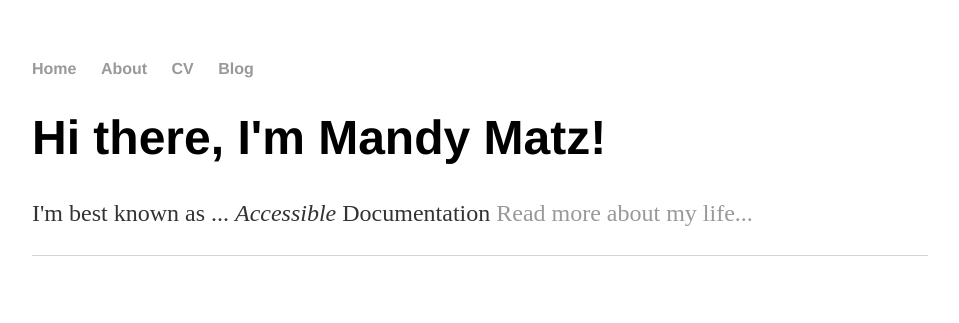
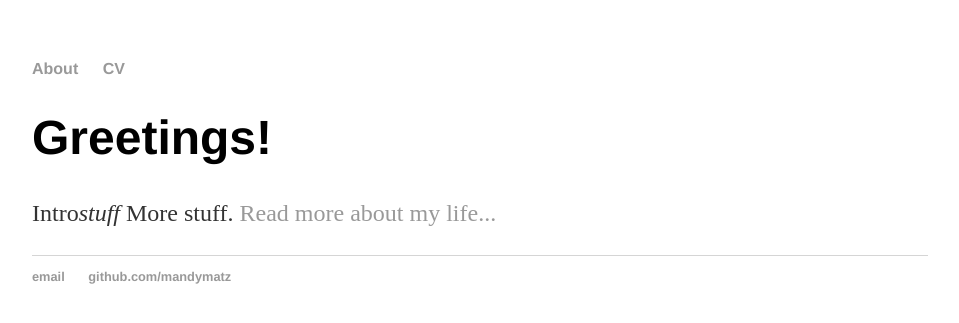
Before and after one commit to mandymatz/mandymatz.github.io, a Jekyll site: the page built from index.html, in a window 1280 px wide. Shown: the top 323 px of the page, without its empty margins (160-1119 px from the left). Built offline with Jekyll 4.4.1, drawn with Linux system fonts in a browser that asks for light colours.

Commit message:
Update config, layouts and index.html.

```diff
--- a/_config.yml
+++ b/_config.yml
@@ -1 +1,3 @@
-theme: jekyll-theme-minimal
+#theme: jekyll-theme-minimal
+name: Mandy Matz, CV
+markdown: kramdown
--- a/_layouts/default.html
+++ b/_layouts/default.html
@@ -0,0 +1,29 @@
+<!DOCTYPE html>
+	<html>
+		<head>
+			<title>{{ page.title }}</title>
+			<!-- link to main stylesheet -->
+			<link rel="stylesheet" type="text/css" href="/css/main.css">
+		</head>
+		<body>
+			<nav>
+	    		<ul>
+<!--	        <li><a href="/">Home</a></li> -->
+		        	<li><a href="/about">About</a></li>
+	        		<li><a href="/cv">CV</a></li>
+<!--        		<li><a href="/blog">Blog</a></li> -->
+	    		</ul>
+			</nav>
+			<div class="container">
+
+			{{ content }}
+
+			</div><!-- /.container -->
+			<footer>
+	    		<ul>
+	        		<li><a href="myemail@email.com">email</a></li>
+	        		<li><a href="https://github.com/mandymatz">github.com/mandymatz</a></li>
+				</ul>
+			</footer>
+		</body>
+	</html>
--- a/index.html
+++ b/index.html
@@ -1,30 +1,8 @@
-<!DOCTYPE html>
-<html>
-	<head>
-		<title>Mandy Matz, CV</title>
-		<!-- link to main stylesheet -->
-		<link rel="stylesheet" type="text/css" href="/css/main.css">
-	</head>
-	<body>
-		<nav>
-    		<ul>
-        		<li><a href="/">Home</a></li>
-	        	<li><a href="/about">About</a></li>
-        		<li><a href="/cv">CV</a></li>
-        		<li><a href="/blog">Blog</a></li>
-    		</ul>
-		</nav>
-		<div class="container">
-    		<div class="blurb">
-        		<h1>Hi there, I'm Mandy Matz!</h1>
-				<p>I'm best known as ... <em>Accessible</em> Documentation <a href="/about">Read more about my life...</a></p>
-    		</div><!-- /.blurb -->
-		</div><!-- /.container -->
-		<footer>
-    		<ul>
-<!--        		<li><a href="mailto:hankquinlanhub@gmail.com">email</a></li>
-        		<li><a href="https://github.com/hankquinlan">github.com/hankquinlan</a></li> -->
-			</ul>
-		</footer>
-	</body>
-</html>
+---
+layout: default
+title: Mandy Matz, CV
+---
+<div class="blurb">
+	<h1>Greetings!</h1>
+	<p>Intro<em>stuff</em> More stuff. <a href="/about">Read more about my life...</a></p>
+</div><!-- /.blurb -->
```
